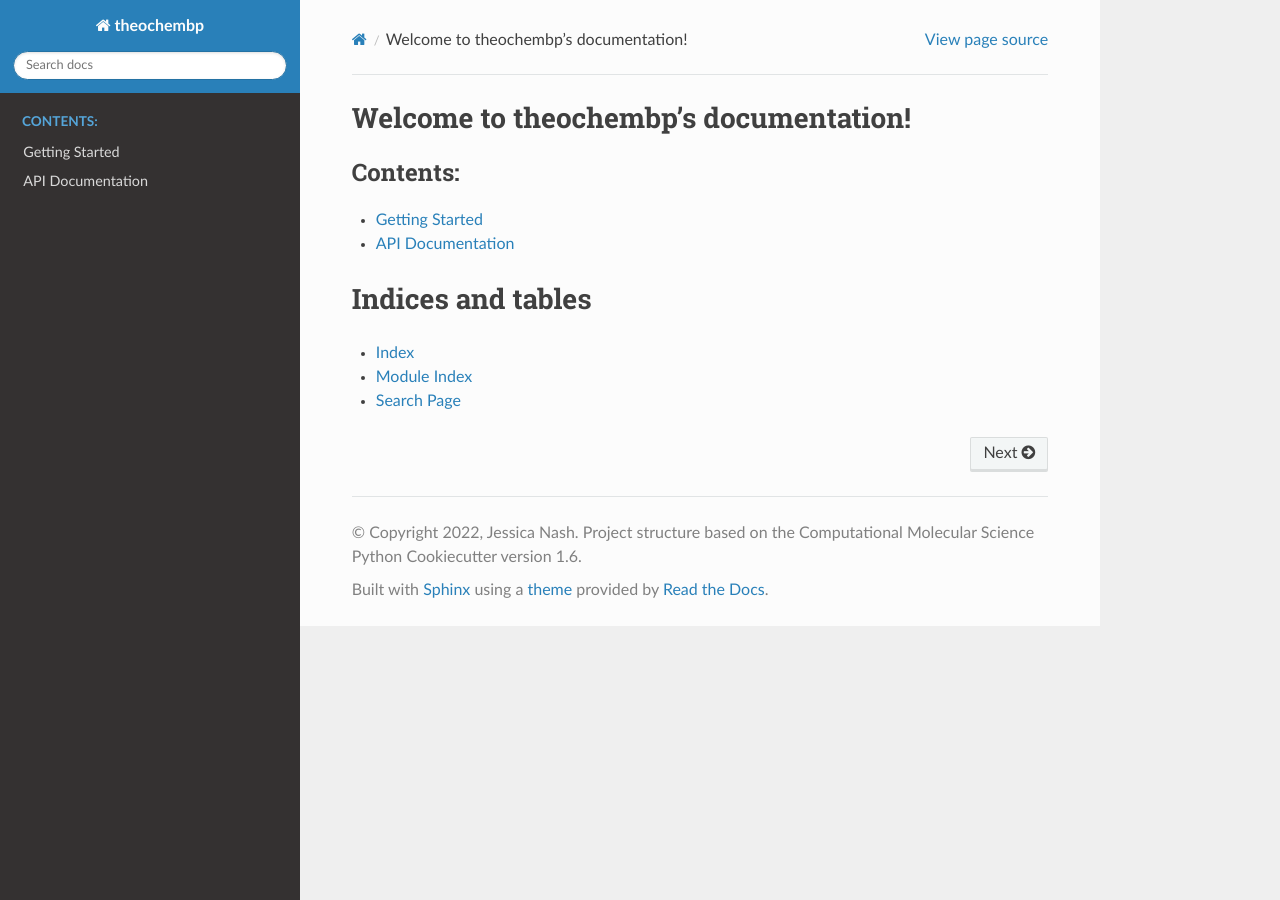
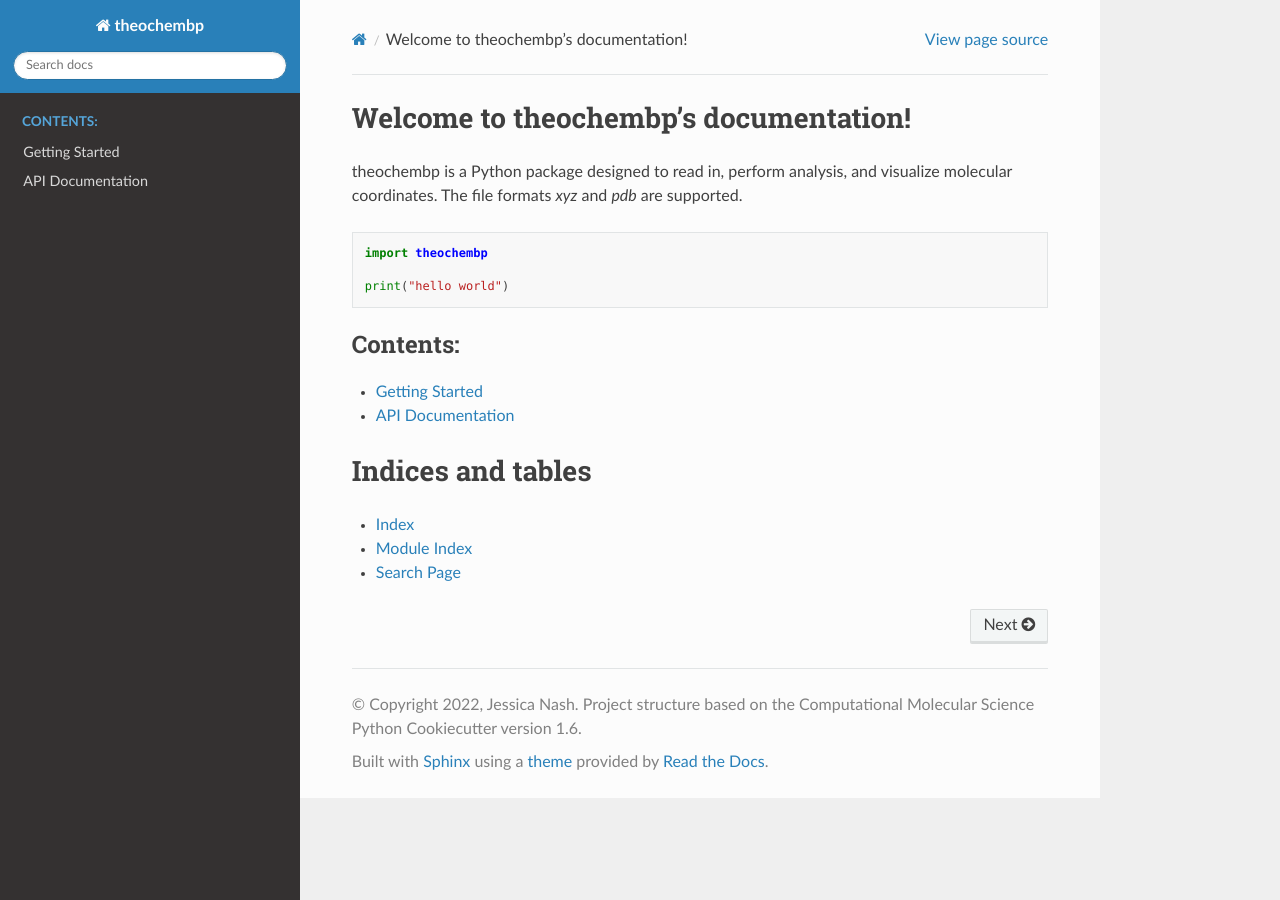
Before and after one commit to janash/theochembp, a Sphinx documentation site: the page built from docs/index.rst, in a window 1280 px wide. Built offline with Sphinx 7.4.7 and the Read the Docs theme 2.0.0, drawn with Linux system fonts in a browser that asks for light colours; the version number could not be read and is left out.

Commit message:
update documentation

```diff
--- a/docs/api.rst
+++ b/docs/api.rst
@@ -5,3 +5,4 @@ API Documentation
    :toctree: autosummary
 
    theochembp.canvas
+   theochembp.calculate_distance
--- a/docs/index.rst
+++ b/docs/index.rst
@@ -5,6 +5,14 @@
 
 Welcome to theochembp's documentation!
 =========================================================
+theochembp is a Python package designed to read in, perform analysis,
+and visualize molecular coordinates. The file formats `xyz` and `pdb` are supported.
+
+.. code-block:: python
+
+   import theochembp
+
+   print("hello world")
 
 .. toctree::
    :maxdepth: 2
--- a/docs/requirements.yaml
+++ b/docs/requirements.yaml
@@ -4,6 +4,8 @@ dependencies:
     # Base depends
   - python
   - pip
+  - numpy
+  - matplotlib
 
 
 
```
